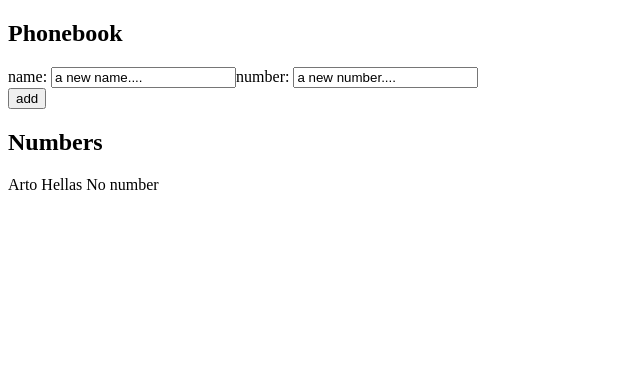
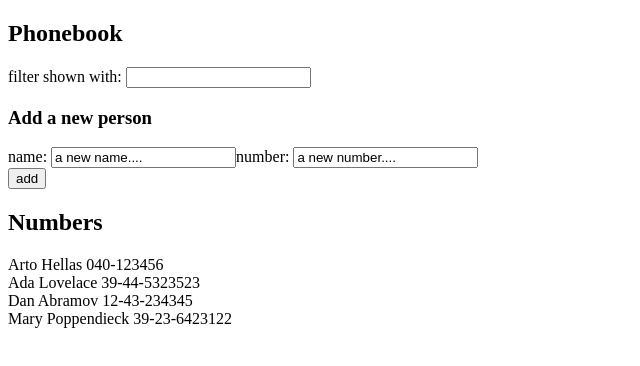
Before and after one commit to goyalpramod/learning_webd, a React (Vite) app in the folder phonebook/: page / in a window 1280 px wide. Shown: the top 366 px of the page, without its empty margins (0-640 px from the left). Built offline with nearby package versions, Linux system fonts and the light colour scheme.

Commit message:
add filter

```diff
--- a/phonebook/src/App.jsx
+++ b/phonebook/src/App.jsx
@@ -2,7 +2,10 @@
 
 const App = () => {
   const [persons, setPersons] = useState([
-    { name: 'Arto Hellas' }
+    { name: 'Arto Hellas', number: '040-123456', id: 1 },
+    { name: 'Ada Lovelace', number: '39-44-5323523', id: 2 },
+    { name: 'Dan Abramov', number: '12-43-234345', id: 3 },
+    { name: 'Mary Poppendieck', number: '39-23-6423122', id: 4 }
   ])
   const [newName, setNewName] = useState('a new name....')
   const [newNumber, setNewNumber] = useState('a new number....')
@@ -27,10 +30,29 @@
     setNewName('')
   }
 
+  const [searchName, setSearchName] = useState('')
+  const personsToShow = searchName === ''
+  ? []
+  : persons.filter(person => person.name.toLowerCase().includes(searchName.toLowerCase()))
+  const handleSearchName = (event) => {
+    setSearchName(event.target.value)
+  }
+
   return (
     <div>
       <h2>Phonebook</h2>
+      <div>
+        filter shown with: <input
+        value={searchName}
+        onChange={handleSearchName}
+        />
+        {personsToShow.map(person =>
+          <div key={person.name}>{person.name}</div>
+        )}
+      </div>
+
       <form>
+        <h3>Add a new person</h3>
         <div>
           name: <input
           value={newName}
```
